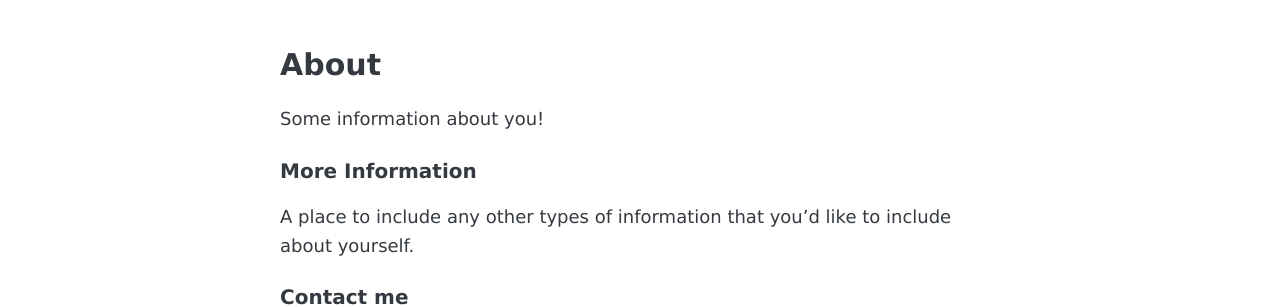
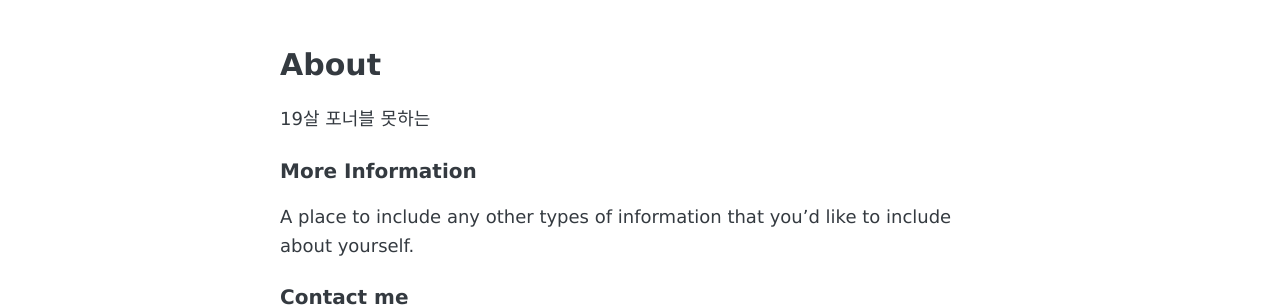
Before and after one commit to H0R1N/H0R1N.github.io, a Jekyll site: the page built from about.md, in a window 1280 px wide. Shown: the part 122-429 px from the top of the page. Built offline with Jekyll 4.4.1, drawn with Linux system fonts in a browser that asks for light colours.

Commit message:
Update about.md

```diff
--- a/about.md
+++ b/about.md
@@ -4,7 +4,7 @@ title: About
 permalink: /about/
 ---
 
-Some information about you!
+19살 포너블 못하는
 
 ### More Information
 
```
